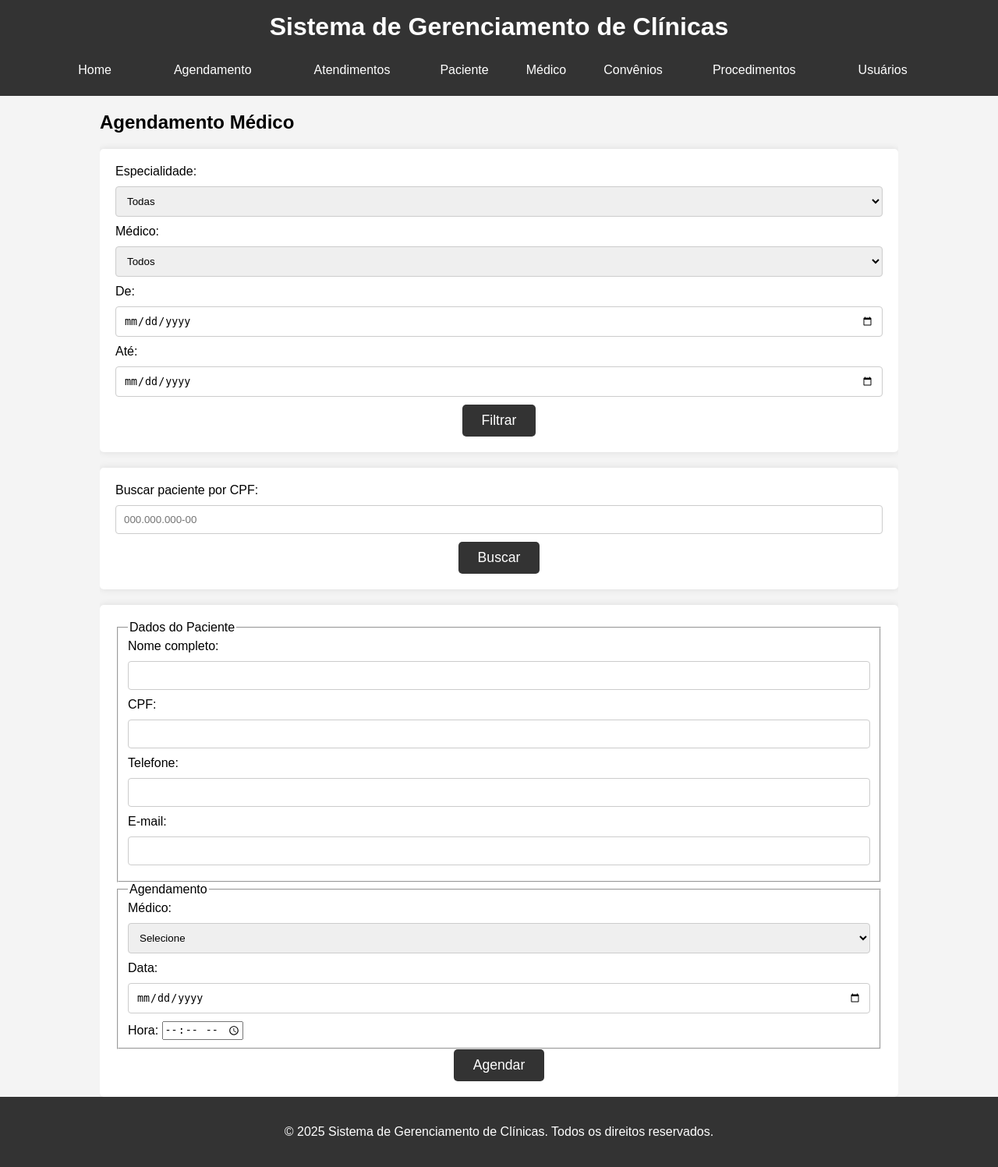
After one commit to carlosefcandido/CadastroMedico, a PHP site: page /public/agendamento.php in a window 1280 px wide. The commit adds this page. Shown: the whole page at 78% size. Run offline with PHP 8.4, Linux system fonts and the light colour scheme; data comes from the database, SQL or seed files in the repository; both versions use the stored data as it was after the commit.

Commit message:
Criação do cadastro da agenda médica e do agendamento

```diff
--- /dev/null
+++ b/public/agendamento.php
@@ -0,0 +1,232 @@
+<?php
+require_once '../src/db.php';
+
+// Busca especialidades e médicos para os filtros
+$conn = connect();
+$especialidades = $conn->query("SELECT DISTINCT especialidades FROM medicos")->fetchAll(PDO::FETCH_COLUMN);
+$medicos = $conn->query("SELECT id, nome, especialidades FROM medicos")->fetchAll(PDO::FETCH_ASSOC);
+
+// Função para buscar horários vagos
+function buscarHorariosVagos($conn, $especialidade = '', $medico_id = '', $data_inicio = '', $data_fim = '') {
+    $horarios_vagos = [];
+
+    // Filtra médicos pela especialidade ou médico específico
+    $query = "SELECT m.id, m.nome, m.especialidades FROM medicos m WHERE 1=1";
+    $params = [];
+    if ($especialidade) {
+        $query .= " AND m.especialidades = ?";
+        $params[] = $especialidade;
+    }
+    if ($medico_id) {
+        $query .= " AND m.id = ?";
+        $params[] = $medico_id;
+    }
+    $stmt = $conn->prepare($query);
+    $stmt->execute($params);
+    $medicos_filtrados = $stmt->fetchAll(PDO::FETCH_ASSOC);
+
+    // Mapeamento dos dias da semana em inglês para português (ajuste conforme o que está no banco)
+    $mapa_dias = [
+        'monday'    => 'segunda',
+        'tuesday'   => 'terca',
+        'wednesday' => 'quarta',
+        'thursday'  => 'quinta',
+        'friday'    => 'sexta',
+        'saturday'  => 'sabado',
+        'sunday'    => 'domingo'
+    ];
+
+    foreach ($medicos_filtrados as $medico) {
+        // Busca agenda do médico
+        $agenda = $conn->prepare("SELECT * FROM agenda_medica WHERE medico_id = ?");
+        $agenda->execute([$medico['id']]);
+        $dias = $agenda->fetchAll(PDO::FETCH_ASSOC);
+
+        foreach ($dias as $dia) {
+            // Gera datas dentro do período para o dia da semana
+            $inicio_periodo = $data_inicio ?: date('Y-m-d');
+            $fim_periodo = $data_fim ?: date('Y-m-d', strtotime('+14 days'));
+            $data = $inicio_periodo;
+            while ($data <= $fim_periodo) {
+                $dia_php = strtolower(date('l', strtotime($data))); // ex: monday
+                if (isset($mapa_dias[$dia_php]) && $mapa_dias[$dia_php] == strtolower($dia['dia_semana'])) {
+                    $inicio = $dia['inicio'];
+                    $fim = $dia['fim'];
+                    $duracao = $dia['duracao_consulta'];
+                    $almoco_inicio = $dia['almoco_inicio'];
+                    $almoco_fim = $dia['almoco_fim'];
+                    $hora_atual = $inicio;
+                    while ($hora_atual < $fim) {
+                        if ($almoco_inicio && $almoco_fim && $hora_atual >= $almoco_inicio && $hora_atual < $almoco_fim) {
+                            $hora_atual = $almoco_fim;
+                            continue;
+                        }
+                        $agendado = $conn->prepare("SELECT COUNT(*) FROM agendamentos WHERE medico_id = ? AND data = ? AND hora = ?");
+                        $agendado->execute([$medico['id'], $data, $hora_atual]);
+                        if ($agendado->fetchColumn() == 0) {
+                            $horarios_vagos[] = [
+                                'medico' => $medico['nome'],
+                                'especialidade' => $medico['especialidades'],
+                                'data' => $data,
+                                'hora' => $hora_atual
+                            ];
+                        }
+                        $hora_atual = date('H:i', strtotime("+$duracao minutes", strtotime($hora_atual)));
+                    }
+                }
+                $data = date('Y-m-d', strtotime('+1 day', strtotime($data)));
+            }
+        }
+    }
+    return $horarios_vagos;
+}
+
+// Busca paciente se CPF informado
+$paciente = null;
+if (isset($_GET['cpf'])) {
+    $stmt = $conn->prepare("SELECT * FROM pacientes WHERE cpf = ?");
+    $stmt->execute([$_GET['cpf']]);
+    $paciente = $stmt->fetch(PDO::FETCH_ASSOC);
+}
+?>
+<!DOCTYPE html>
+<html lang="pt-BR">
+<head>
+    <meta charset="UTF-8">
+    <title>Agendamento Médico</title>
+    <link rel="stylesheet" href="../assets/css/style.css">
+</head>
+<body>
+<?php include 'header.php'; ?>
+<div class="container">
+    <h2>Agendamento Médico</h2>
+    <!-- Filtro por especialidade ou médico -->
+    <form method="GET" action="agendamento.php">
+        <label for="especialidade">Especialidade:</label>
+        <select name="especialidade" id="especialidade">
+            <option value="">Todas</option>
+            <?php foreach ($especialidades as $esp): ?>
+                <option value="<?= htmlspecialchars($esp) ?>" <?= (isset($_GET['especialidade']) && $_GET['especialidade'] == $esp) ? 'selected' : '' ?>>
+                    <?= htmlspecialchars($esp) ?>
+                </option>
+            <?php endforeach; ?>
+        </select>
+        <label for="medico">Médico:</label>
+        <select name="medico" id="medico">
+            <option value="">Todos</option>
+            <?php foreach ($medicos as $med): ?>
+                <option value="<?= $med['id'] ?>" <?= (isset($_GET['medico']) && $_GET['medico'] == $med['id']) ? 'selected' : '' ?>>
+                    <?= htmlspecialchars($med['nome']) ?> (<?= htmlspecialchars($med['especialidades']) ?>)
+                </option>
+            <?php endforeach; ?>
+        </select>
+        <label for="data_inicio">De:</label>
+        <input type="date" name="data_inicio" id="data_inicio" value="<?= isset($_GET['data_inicio']) ? htmlspecialchars($_GET['data_inicio']) : '' ?>">
+
+        <label for="data_fim">Até:</label>
+        <input type="date" name="data_fim" id="data_fim" value="<?= isset($_GET['data_fim']) ? htmlspecialchars($_GET['data_fim']) : '' ?>">
+        <button type="submit">Filtrar</button>
+    </form>
+    <?php
+    if ($_SERVER['REQUEST_METHOD'] === 'GET' && (isset($_GET['especialidade']) || isset($_GET['medico']))) {
+        $especialidade = $_GET['especialidade'] ?? '';
+        $medico_id = $_GET['medico'] ?? '';
+        $data_inicio = $_GET['data_inicio'] ?? '';
+        $data_fim = $_GET['data_fim'] ?? '';
+        $horarios_vagos = buscarHorariosVagos($conn, $especialidade, $medico_id, $data_inicio, $data_fim);
+
+        echo '<h3>Horários disponíveis:</h3>';
+        if (count($horarios_vagos) > 0) {
+            echo '<table border="1" id="tabelaHorarios" style="cursor:pointer">';
+            echo '<tr><th>Data</th><th>Hora</th><th>Médico</th><th>Especialidade</th></tr>';
+            foreach ($horarios_vagos as $h) {
+                $data_formatada = (new DateTime($h['data']))->format('d/m/Y');
+                $hora_formatada = substr($h['hora'], 0, 5); // hh:mm
+
+                echo '<tr class="linha-horario"
+                    data-medico="'.htmlspecialchars($h['medico']).'"
+                    data-medicoid="'.htmlspecialchars(array_search($h['medico'], array_column($medicos, 'nome')) !== false ? $medicos[array_search($h['medico'], array_column($medicos, 'nome'))]['id'] : '').'"
+                    data-data="'.htmlspecialchars($h['data']).'"
+                    data-hora="'.htmlspecialchars($h['hora']).'">';
+                echo '<td>'.htmlspecialchars($data_formatada).'</td>';
+                echo '<td>'.htmlspecialchars($hora_formatada).'</td>';
+                echo '<td>'.htmlspecialchars($h['medico']).'</td>';
+                echo '<td>'.htmlspecialchars($h['especialidade']).'</td>';
+                echo '</tr>';
+            }
+            echo '</table>';
+        } else {
+            echo '<p>Nenhum horário disponível encontrado.</p>';
+        }
+    }
+    ?>
+
+    <!-- Busca paciente por CPF -->
+    <form method="GET" action="agendamento.php" style="margin-top:20px;">
+        <label for="cpf">Buscar paciente por CPF:</label>
+        <input type="text" name="cpf" id="cpf" placeholder="000.000.000-00" value="<?= isset($_GET['cpf']) ? htmlspecialchars($_GET['cpf']) : '' ?>">
+        <!-- Mantém os filtros ao buscar paciente -->
+        <input type="hidden" name="especialidade" value="<?= isset($_GET['especialidade']) ? htmlspecialchars($_GET['especialidade']) : '' ?>">
+        <input type="hidden" name="medico" value="<?= isset($_GET['medico']) ? htmlspecialchars($_GET['medico']) : '' ?>">
+        <input type="hidden" name="data_inicio" value="<?= isset($_GET['data_inicio']) ? htmlspecialchars($_GET['data_inicio']) : '' ?>">
+        <input type="hidden" name="data_fim" value="<?= isset($_GET['data_fim']) ? htmlspecialchars($_GET['data_fim']) : '' ?>">
+        <button type="submit">Buscar</button>
+    </form>
+
+    <?php if ($paciente): ?>
+        <p><strong>Paciente encontrado:</strong> <?= htmlspecialchars($paciente['nome_completo']) ?> (<?= htmlspecialchars($paciente['cpf']) ?>)</p>
+    <?php elseif (isset($_GET['cpf'])): ?>
+        <p style="color:red;">Paciente não encontrado. Preencha os dados abaixo para cadastrar.</p>
+    <?php endif; ?>
+
+    <!-- Formulário de agendamento -->
+    <form method="POST" action="../src/agendamento/createAgendamento.php" style="margin-top:20px;">
+        <fieldset>
+            <legend>Dados do Paciente</legend>
+            <input type="hidden" name="paciente_id" value="<?= $paciente['id'] ?? '' ?>">
+            <label for="nome_completo">Nome completo:</label>
+            <input type="text" id="nome_completo" name="nome_completo" required value="<?= $paciente['nome_completo'] ?? '' ?>">
+            <label for="cpf">CPF:</label>
+            <input type="text" id="cpf" name="cpf" required value="<?= $paciente['cpf'] ?? ($_GET['cpf'] ?? '') ?>">
+            <label for="telefone">Telefone:</label>
+            <input type="tel" id="telefone" name="telefone" required value="<?= $paciente['telefone_principal'] ?? '' ?>">
+            <label for="email">E-mail:</label>
+            <input type="email" id="email" name="email" value="<?= $paciente['email'] ?? '' ?>">
+        </fieldset>
+        <fieldset>
+            <legend>Agendamento</legend>
+            <label for="medico_id">Médico:</label>
+            <select name="medico_id" id="medico_id" required>
+                <option value="">Selecione</option>
+                <?php foreach ($medicos as $med): ?>
+                    <option value="<?= $med['id'] ?>" <?= (isset($_GET['medico']) && $_GET['medico'] == $med['id']) ? 'selected' : '' ?>>
+                        <?= htmlspecialchars($med['nome']) ?> (<?= htmlspecialchars($med['especialidades']) ?>)
+                    </option>
+                <?php endforeach; ?>
+            </select>
+            <label for="data">Data:</label>
+            <input type="date" name="data" id="data" required>
+            <label for="hora">Hora:</label>
+            <input type="time" name="hora" id="hora" required>
+            <!-- Aqui você pode implementar via JS/AJAX a busca de horários livres conforme médico/data -->
+        </fieldset>
+        <button type="submit">Agendar</button>
+    </form>
+
+    <script>
+    document.addEventListener('DOMContentLoaded', function() {
+        document.querySelectorAll('.linha-horario').forEach(function(row) {
+            row.addEventListener('click', function() {
+                document.getElementById('data').value = this.getAttribute('data-data');
+                document.getElementById('hora').value = this.getAttribute('data-hora');
+                document.getElementById('medico_id').value = this.getAttribute('data-medicoid');
+                window.scrollTo({ top: document.getElementById('data').offsetTop - 100, behavior: 'smooth' });
+            });
+        });
+    });
+    </script>
+
+</div>
+<?php include 'footer.php'; ?>
+</body>
+</html>
--- a/public/header.php
+++ b/public/header.php
@@ -25,6 +25,7 @@
                     <li><a href="cadastroMedico.php">Cadastro Médico</a></li>
                     <!-- Link para atualização de médico -->
                     <li><a href="readMedico.php">Especialidades</a></li>
+                    <li><a href="cadastroAgendaMedica.php">Agenda Médica</a></li>
                 </ul>
             </li>
             <!-- Menu para Paciente -->
--- a/src/db.php
+++ b/src/db.php
@@ -5,7 +5,7 @@
 $host = 'localhost';      // Host do banco de dados
 $dbname = 'cadastro_medico'; // Nome do banco de dados
 $username = 'root';       // Usuário do banco de dados
-$password = '';           // Senha do banco de dados
+$password = 'root';           // Senha do banco de dados
 
 // Função para estabelecer a conexão com o banco de dados utilizando PDO
 function connect() {
```
Also changed, not shown: public/cadastroAgendaMedica.php (added, +61 -0 lines), sql/cadastro_medico.sql (added, +232 -0 lines), src/agenda/createAgenda.php (added, +43 -0 lines), src/agendamento/createAgendamento.php (added, +29 -0 lines).
